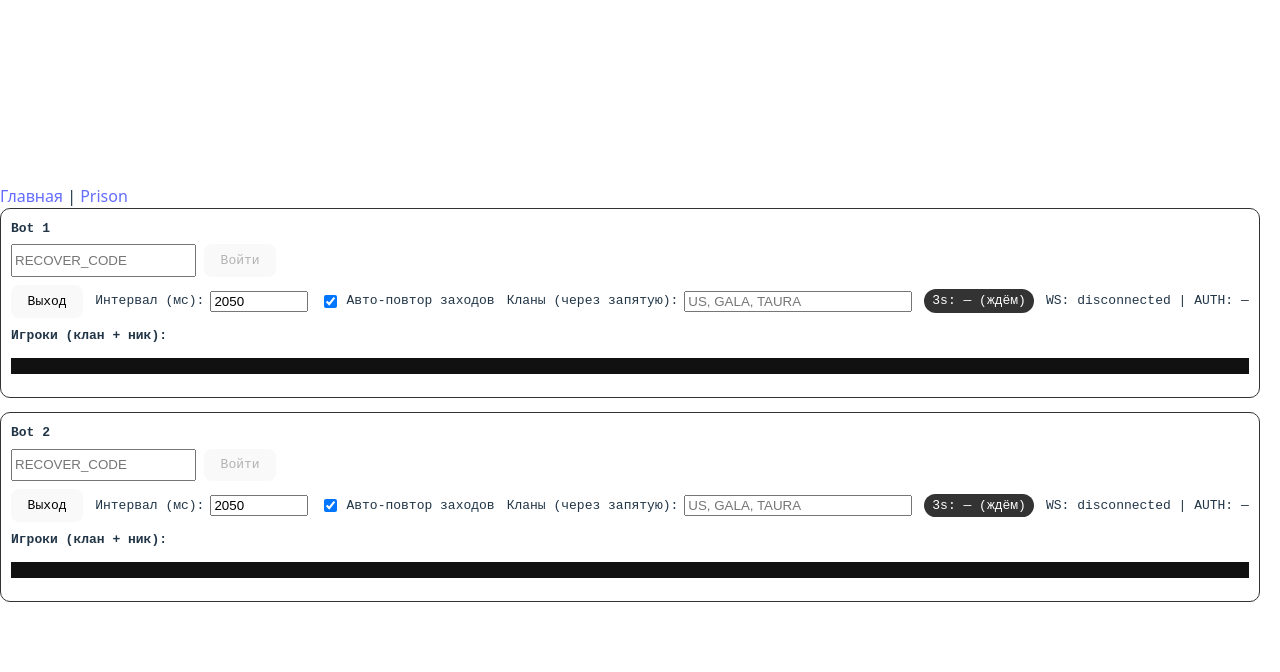
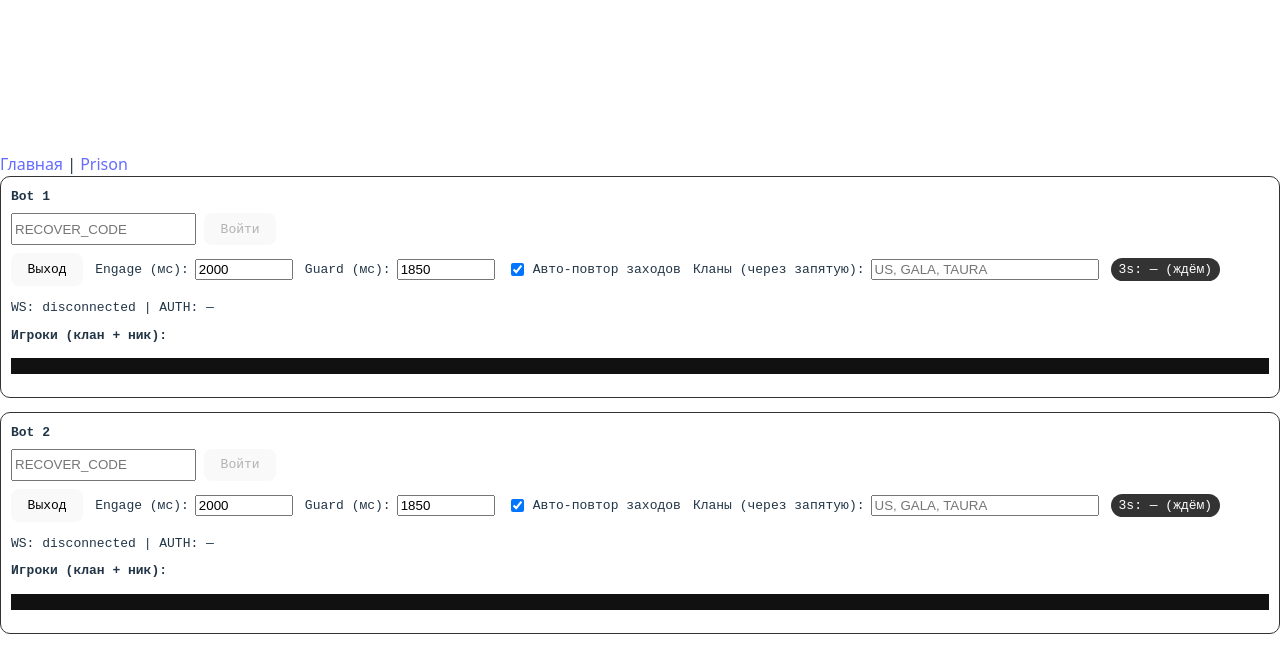
Before and after one commit to artemaliinyk/gala-bot-frontend, a React (Vite) app: page /prison in a window 1280 px wide. Shown: the top 672 px of the page. Built offline with nearby package versions, Linux system fonts and the light colour scheme; the HTML template or start-up script is replaced by a standard one.

Commit message:
added manual time legering in defense

```diff
--- a/src/pages/Prison.jsx
+++ b/src/pages/Prison.jsx
@@ -54,7 +54,10 @@ function Bot({ label: caption }) {
   const recoverRef = useRef("");
 
   const [autoRun, setAutoRun] = useState(true);
-  const [delayMs, setDelayMs] = useState(2050);
+
+
+  const [delayEngageMs, setDelayEngageMs] = useState(2000);
+  const [delayGuardMs, setDelayGuardMs] = useState(1850);
 
   const [founderId, setFounderId] = useState(null);
   const [myId, setMyId] = useState(null);
@@ -62,7 +65,7 @@ function Bot({ label: caption }) {
   const [uiPlayers, setUiPlayers] = useState([]);
   const [lastShot, setLastShot] = useState(null);
 
-  /** --- Фильтр по кланам (whitelist) --- */
+
   const [allowedClansInput, setAllowedClansInput] = useState("");
   const allowedClansRef = useRef(new Set());
   useEffect(() => {
@@ -76,11 +79,14 @@ function Bot({ label: caption }) {
     allowedClansRef.current = set;
   }, [allowedClansInput]);
 
-  const settingsRef = useRef({ autoRun: true, delayMs: 2050 });
+  /** Настройки в рефах */
+  const settingsRef = useRef({ autoRun: true, delayEngageMs: 2000, delayGuardMs: 1850 });
   const founderIdRef = useRef(null);
   const myIdRef = useRef(null);
+
   useEffect(() => { settingsRef.current.autoRun = autoRun; }, [autoRun]);
-  useEffect(() => { settingsRef.current.delayMs = delayMs; }, [delayMs]);
+  useEffect(() => { settingsRef.current.delayEngageMs = delayEngageMs; }, [delayEngageMs]);
+  useEffect(() => { settingsRef.current.delayGuardMs = delayGuardMs; }, [delayGuardMs]);
   useEffect(() => { founderIdRef.current = founderId; }, [founderId]);
   useEffect(() => { myIdRef.current = myId; }, [myId]);
 
@@ -164,15 +170,15 @@ function Bot({ label: caption }) {
     if (!targets.length) {
       const whitelist = allowedClansRef.current;
       if (whitelist && whitelist.size > 0 && hasUnknownClanPresent()) {
-        const extra = 300;
+        const extra = 32;
         appLog(`Есть присутствующие без клана/ника → подождём ещё ${extra} мс (${why}).`);
         clearTimeout(sm.current.timers.waitResume);
         sm.current.timers.waitResume = setTimeout(() => performActionsOrWait("grace"), extra);
         sm.current.waitingForTarget = true;
         return;
       }
+      appLog(`Целей нет → продолжаем дежурить (${why}).`);
       sm.current.waitingForTarget = true;
-      appLog(`No targets → stay & wait (${why}).`);
       return;
     }
 
@@ -181,9 +187,8 @@ function Bot({ label: caption }) {
     quitSoon();
   };
 
-  /** Cycle */
   const startCycle = () => {
-    const delay = Math.max(0, Number(settingsRef.current.delayMs) || 0);
+    const delay = Math.max(0, Number(settingsRef.current.delayEngageMs) || 0);
     const s = sm.current;
     s.onPlanet = true;
     s.joinAt = Date.now();
@@ -195,7 +200,7 @@ function Bot({ label: caption }) {
     setLastShot(null);
     refreshUi();
 
-    appLog(`Старт цикла. Интервал = ${delay} мс. Ждём...`);
+    appLog(`Старт цикла (Engage). Интервал = ${delay} мс. Ждём...`);
     clearTimeout(s.timers.deadline);
     s.timers.deadline = setTimeout(() => performActionsOrWait("deadline"), Math.max(0, s.deadlineTs - Date.now()));
   };
@@ -288,6 +293,18 @@ function Bot({ label: caption }) {
 
       upsert(playersRef.current, id, patch);
       appLog(`JOIN parsed: id=${id} nick=${nick} clan=${clanRaw !== "-" ? clan : "-"}`);
+      const isEnemy = !patch.isMe && !patch.isKing;
+      if (isEnemy && sm.current.onPlanet) {
+        clearTimeout(sm.current.timers.deadline);
+        const guardDelay = Math.max(0, Number(settingsRef.current.delayGuardMs) || 0);
+        sm.current.deadlineTs = Date.now() + guardDelay;
+        sm.current.waitingForTarget = true;
+        appLog(`Враг обнаружен → ждём ${guardDelay} мс (Guard) и атакуем`);
+        sm.current.timers.deadline = setTimeout(
+          () => performActionsOrWait("enemy-join"),
+          guardDelay
+        );
+      }
 
       tryResumeWaitingAtDeadline();
       refreshUi();
@@ -411,10 +428,28 @@ function Bot({ label: caption }) {
 
       <div style={{ marginBottom: 8, display: "flex", gap: 12, alignItems: "center", flexWrap: "wrap" }}>
         <button onClick={handleQuit}>Выход</button>
+
+        {/*таймеры */}
         <label style={{ display: "inline-flex", gap: 6, alignItems: "center" }}>
-          Интервал (мс):
-          <input type="number" step="1" min="0" value={delayMs} onChange={(e) => setDelayMs(Number(e.target.value) || 0)} style={{ width: 90 }} />
+          Engage (мс):
+          <input
+            type="number" step="1" min="0"
+            value={delayEngageMs}
+            onChange={(e) => setDelayEngageMs(Number(e.target.value) || 0)}
+            style={{ width: 90 }}
+          />
         </label>
+
+        <label style={{ display: "inline-flex", gap: 6, alignItems: "center" }}>
+          Guard (мс):
+          <input
+            type="number" step="1" min="0"
+            value={delayGuardMs}
+            onChange={(e) => setDelayGuardMs(Number(e.target.value) || 0)}
+            style={{ width: 90 }}
+          />
+        </label>
+
         <label style={{ display: "inline-flex", gap: 6, alignItems: "center" }}>
           <input type="checkbox" checked={autoRun} onChange={(e) => setAutoRun(e.target.checked)} />
           Авто-повтор заходов
```
